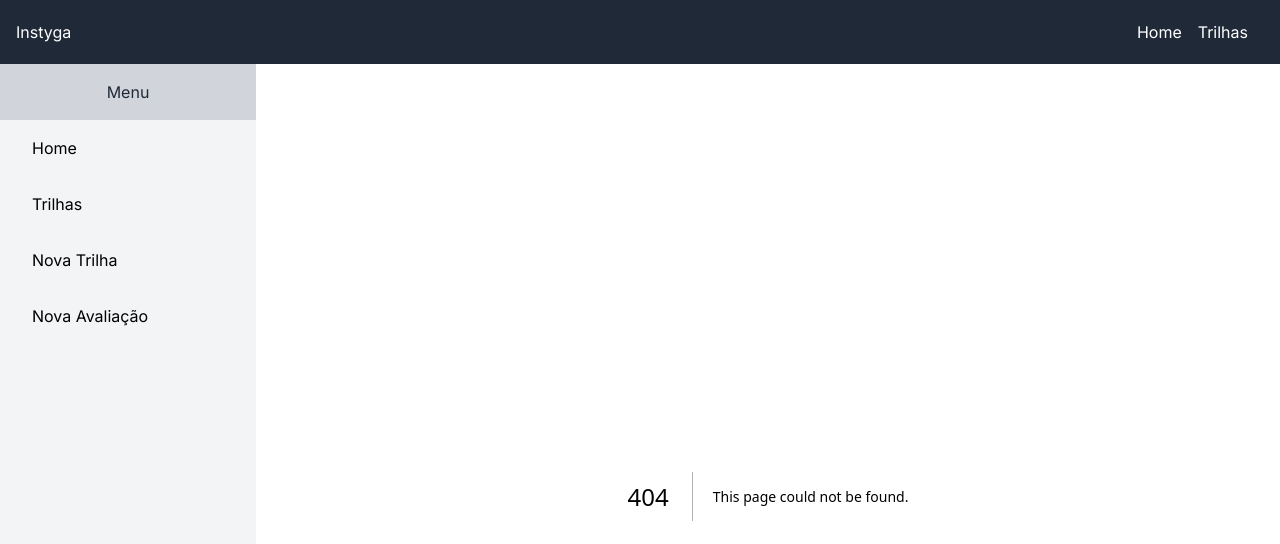
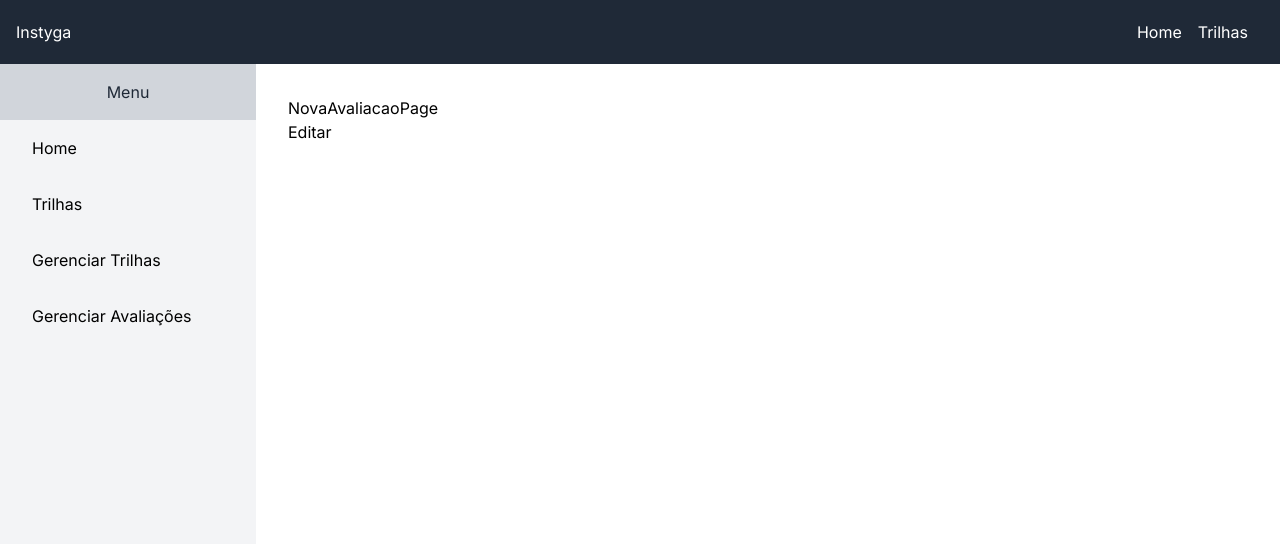
Before and after one commit to mikansc/instyga-web, a Next.js app: page /avaliacoes/gerenciar in a window 1280 px wide. Before the commit this address had no page. Shown: the top 544 px of the page. Built offline with nearby package versions, Linux system fonts and the light colour scheme.

Commit message:
cria paginas

```diff
--- /dev/null
+++ b/app/avaliacoes/[avaliacaoId]/page.tsx
@@ -0,0 +1,5 @@
+const DetalhesAvaliacaoPage = () => {
+  return <div>Detalhes Avaliaçao</div>;
+};
+
+export default DetalhesAvaliacaoPage;
--- /dev/null
+++ b/app/avaliacoes/gerenciar/[avaliacaoId]/editar/page.tsx
@@ -0,0 +1,5 @@
+const EditarAvaliacaoPage = () => {
+  return <div>Editar</div>;
+};
+
+export default EditarAvaliacaoPage;
--- a/app/avaliacoes/novo/page.tsx
+++ b/app/avaliacoes/gerenciar/novo/page.tsx
@@ -1,5 +1,9 @@
 const NovaAvaliacaoPage = (props) => {
-  return <main>NovaAvaliacaoPage</main>;
+  return (
+    <main>
+      <p>NovaAvaliacaoPage</p>
+    </main>
+  );
 };
 
 export default NovaAvaliacaoPage;
--- /dev/null
+++ b/app/avaliacoes/gerenciar/page.tsx
@@ -0,0 +1,12 @@
+import Link from "next/link";
+
+const GerenciarAvaliacaoPage = (props) => {
+  return (
+    <main>
+      <p>NovaAvaliacaoPage</p>
+      <Link href="/avaliacoes/editar">Editar</Link>
+    </main>
+  );
+};
+
+export default GerenciarAvaliacaoPage;
--- a/app/layout.tsx
+++ b/app/layout.tsx
@@ -11,11 +11,7 @@ export const metadata: Metadata = {
   description: "Generated by create next app",
 };
 
-export default function RootLayout({
-  children,
-}: {
-  children: React.ReactNode;
-}) {
+export default function RootLayout({ children }: { children: React.ReactNode }) {
   return (
     <html lang="en" className="h-full">
       <body className={`h-full ${inter.className}`}>
@@ -33,14 +29,12 @@ export default function RootLayout({
               menuItems={[
                 { title: "Home", to: "/" },
                 { title: "Trilhas", to: "/trilhas" },
-                { title: "Nova Trilha", to: "/trilhas/novo" },
-                { title: "Nova Avaliação", to: "/avaliacoes/novo" },
+                { title: "Gerenciar Trilhas", to: "/trilhas/gerenciar" },
+                { title: "Gerenciar Avaliações", to: "/avaliacoes/gerenciar" },
               ]}
             />
           </div>
-          <div className="flex-1 ml-64 mt-16 px-8 pt-8 bg-white">
-            {children}
-          </div>
+          <div className="flex-1 ml-64 mt-16 px-8 pt-8 bg-white">{children}</div>
         </div>
       </body>
     </html>
--- /dev/null
+++ b/app/trilhas/gerenciar/[trilhaId]/editar/page.tsx
@@ -0,0 +1,5 @@
+const EditarTrilhaPage = (props) => {
+  return <main>Editando trilha</main>;
+};
+
+export default EditarTrilhaPage;
--- /dev/null
+++ b/app/trilhas/gerenciar/novo/page.tsx
@@ -0,0 +1,11 @@
+import Link from "next/link";
+
+const NovaTrilhaPage = (props) => {
+  return (
+    <main>
+      <p>NovaTrilhaPage</p>
+    </main>
+  );
+};
+
+export default NovaTrilhaPage;
--- /dev/null
+++ b/app/trilhas/gerenciar/page.tsx
@@ -0,0 +1,12 @@
+import Link from "next/link";
+
+const GerenciarTrilhaPage = (props) => {
+  return (
+    <main>
+      <p>GerenciarTrilhaPage</p>
+      <Link href="/trilhas/gerenciar/1/editar">Trilha 1</Link>
+    </main>
+  );
+};
+
+export default GerenciarTrilhaPage;
--- a/app/trilhas/novo/page.tsx
+++ /dev/null
@@ -1,5 +0,0 @@
-const NovaTrilhaPage = (props) => {
-  return <main>NovaTrilhaPage</main>;
-};
-
-export default NovaTrilhaPage;
```
